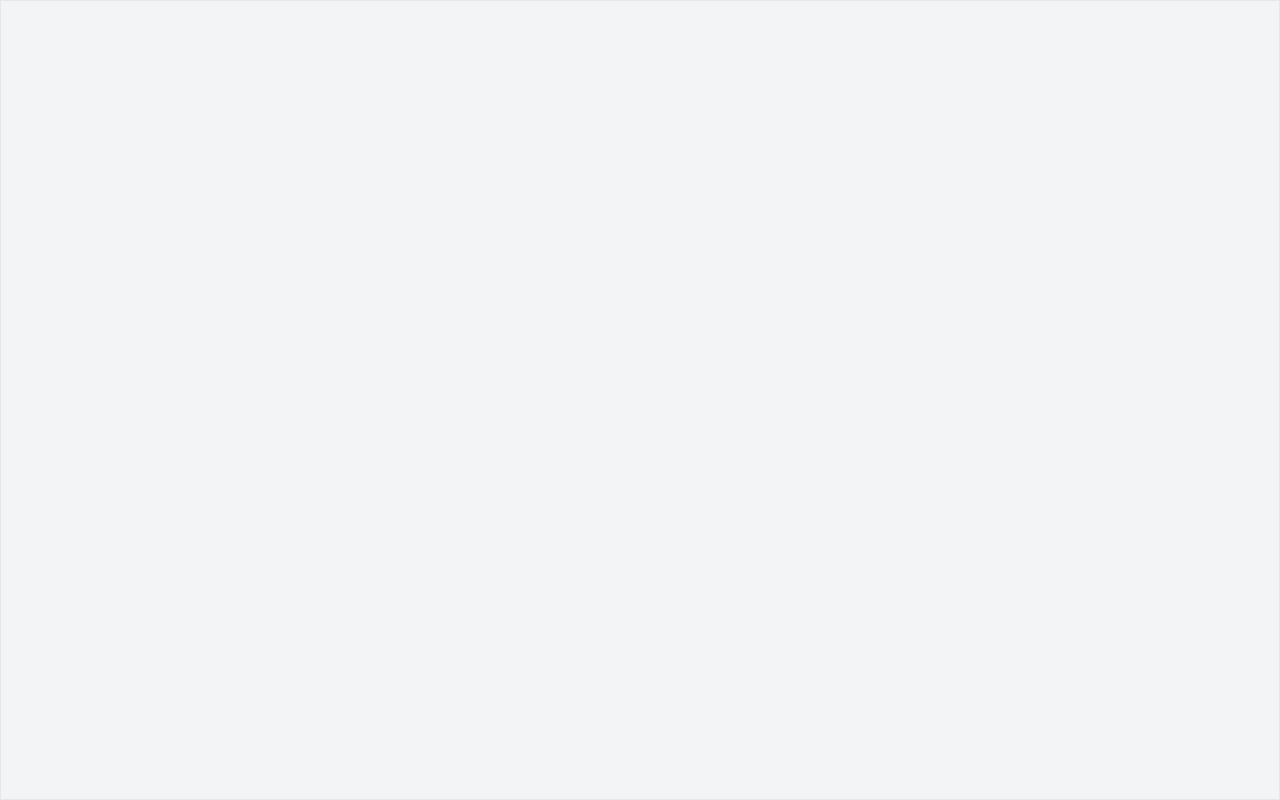
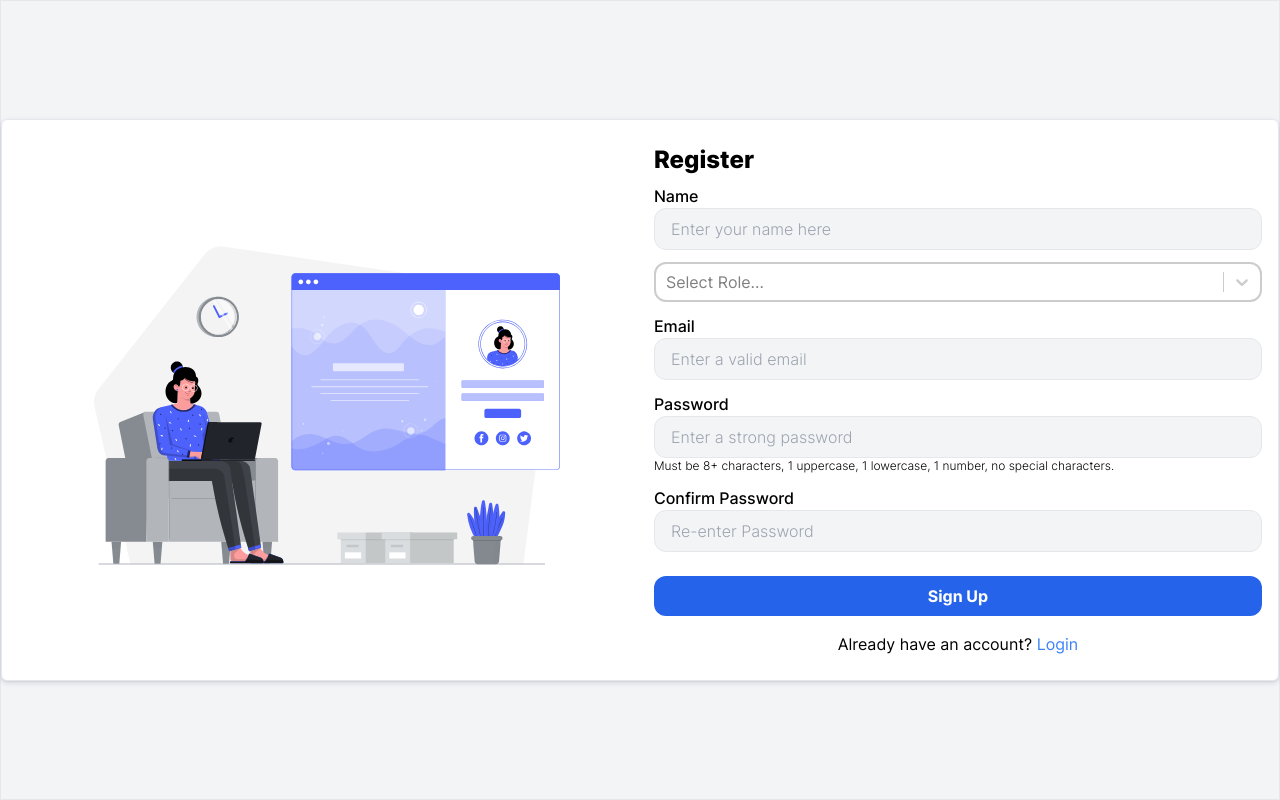
Before and after one commit to Yagi91/Bug-spy, a React (Create React App) app: page /register in a window 1280 px wide. Before the commit this address had no page. Built offline with nearby package versions, Linux system fonts and the light colour scheme.

Commit message:
Make register endpoint with its component, the goal is to ensure 2 seperate pages for register and login

```diff
--- a/src/App.tsx
+++ b/src/App.tsx
@@ -10,6 +10,7 @@ import ProjectPage from "./Pages/Projects";
 import ProjectDetailsPage from "./Pages/ProjectDetails";
 import MyTicketsPage from "./Pages/MyTickets";
 import Layout from "./Pages/Layout";
+import Register from "./Pages/Register";
 
 function App() {
   return (
@@ -20,6 +21,7 @@ function App() {
           {["/auth"].map((path) => (
             <Route key={path} path={path} element={<LoginPage />} />
           ))}
+          <Route path="/register" element={<Register />} />
           {/* <Route element={<ParentRoute />}>
             <Route path="/" element={<LoginPage />} />
           </Route> */}
--- /dev/null
+++ b/src/Pages/Register.tsx
@@ -0,0 +1,71 @@
+import * as React from "react";
+import Register from "../features/profile/register";
+import person from "../features/auth/images/user-login.svg";
+import { useNavigate } from "react-router-dom";
+
+const passwordFormatChecker = (password: string): boolean => {
+  const passwordFormat = /^(?=.*[a-z])(?=.*[A-Z])(?=.*\d)[a-zA-Z\d]{8,}$/;
+  return passwordFormat.test(password);
+};
+
+export default function RegisterPage() {
+  const navigate = useNavigate();
+
+  const handleRegisterForm = async (
+    event: React.FormEvent<HTMLFormElement>
+  ) => {
+    event.preventDefault();
+    const name: string = event.currentTarget.fullName.value;
+    const role: string = event.currentTarget.myRole.value;
+    const email: string = event.currentTarget.email.value;
+    const password: string = event.currentTarget.password.value;
+    const passwordCheck: string = event.currentTarget["password-check"].value;
+    const isPasswordValid = passwordFormatChecker(password);
+    // if (isPasswordValid && password === passwordCheck) {
+    //   //Hit the backend and submit the form
+    //   dispatch(
+    //     registerUser({ email: email.toLocaleLowerCase(), password, role, name })
+    //   );
+    // } else if (!isPasswordValid) {
+    //   errorAction(
+    //     "Password must be at least 8 characters long, contain at least one uppercase letter, one lowercase letter, and one number"
+    //   );
+    //   return;
+    // } else if (password !== passwordCheck) {
+    //   errorAction("Passwords do not match");
+    //   return;
+    // }
+  };
+  const handleFormChange = (event: React.ChangeEvent<HTMLInputElement>) => {
+    // if (error) {
+    //   dispatch(errorAction(""));
+    // }
+    return;
+  };
+  return (
+    <div className="container mx-auto flex h-full items-center justify-center">
+      <section className="flex h-fit items-center gap-3 rounded-md border bg-white p-2 shadow-[rgba(50,_50,_105,_0.15)_0px_2px_5px_0px,_rgba(0,_0,_0,_0.05)_0px_1px_1px_0px]">
+        <div className=" hidden w-1/2 sm:block">
+          <img src={person} alt="a person" />
+        </div>
+        <div className=" mx-auto w-3/4 p-2 sm:w-1/2 ">
+          <Register
+            handleSubmit={handleRegisterForm}
+            handleChange={handleFormChange}
+            registerStatus={"loading"}
+            error={""}
+          />
+          <p className="mt-2 p-2">
+            Already have an account?{" "}
+            <button
+              className="text-primary-500"
+              onClick={() => navigate("/auth")}
+            >
+              Login
+            </button>
+          </p>
+        </div>
+      </section>
+    </div>
+  );
+}
--- a/src/features/auth/auth-helper.ts
+++ b/src/features/auth/auth-helper.ts
@@ -3,7 +3,7 @@ import { signout } from "./api-auth";
 function authenticate(jwt: any, cb: any) {
     if (typeof window !== "undefined")
         sessionStorage.setItem("jwt", JSON.stringify(jwt));
-    cb()
+    cb();
 };
 
 function isAuthenticated() {
--- a/src/features/auth/auth.tsx
+++ b/src/features/auth/auth.tsx
@@ -24,6 +24,7 @@ export default function Auth({ authType }: Props) {
     console.log("authType", authType);
     dispatch(errorAction(""));
   }, [authType, dispatch]);
+
   const passwordFormatChecker = (password: string): boolean => {
     const passwordFormat = /^(?=.*[a-z])(?=.*[A-Z])(?=.*\d)[a-zA-Z\d]{8,}$/;
     return passwordFormat.test(password);
@@ -63,7 +64,7 @@ export default function Auth({ authType }: Props) {
       return;
     } else if (password !== passwordCheck) {
       errorAction("Passwords do not match");
-      return console.log("Passwords do not match");
+      return;
     }
   };
   const handleFormChange = (event: React.ChangeEvent<HTMLInputElement>) => {
--- a/src/features/auth/authSlice.ts
+++ b/src/features/auth/authSlice.ts
@@ -1,5 +1,6 @@
 import { createAsyncThunk, createSlice, PayloadAction } from "@reduxjs/toolkit";
 import { RootState } from "../../app/store";
+import { create } from "../profile/api-user";
 
 export interface AuthState {
   status: "Typing" | "Loading" | "Success";
@@ -45,6 +46,7 @@ export const loginUser = createAsyncThunk(
     }
   }
 );
+//
 export const registerUser = createAsyncThunk(
   "auth/register",
   async (
@@ -52,9 +54,11 @@ export const registerUser = createAsyncThunk(
     thunkAPI
   ) => {
     try {
-      const delay = (ms: number) => new Promise((res) => setTimeout(res, ms));
-      await delay(2000);
-      return { email, name, role };
+      // const delay = (ms: number) => new Promise((res) => setTimeout(res, ms));
+      const data = await create({ email, password, name, role });
+      // await delay(2000);
+      // return { email, name, role };
+      return data;
     } catch (error: any) {
       return thunkAPI.rejectWithValue(error.message);
     }
--- /dev/null
+++ b/src/features/profile/register.tsx
@@ -0,0 +1,110 @@
+import React from "react";
+import { SimpleInput } from "../common/common";
+import Select from "react-select";
+
+interface Props {
+  handleSubmit: (event: React.FormEvent<HTMLFormElement>) => void;
+  registerStatus: string;
+  error?: string;
+  handleChange: (event: React.ChangeEvent<HTMLInputElement>) => void;
+}
+
+export default function Register({
+  handleSubmit,
+  registerStatus,
+  error,
+  handleChange,
+}: Props) {
+  const [password, setPassword] = React.useState<string>("");
+  const isLoggedIn = registerStatus === "Success";
+  const isLoading = registerStatus === "Loading";
+
+  const handlePassword = (event: React.ChangeEvent<HTMLInputElement>) => {
+    setPassword(event.target.value);
+    // handleChange(event);
+  };
+
+  interface Options {
+    value: string;
+    label: string;
+  }
+
+  const options: Options[] = [
+    { value: "Developer", label: "Developer" },
+    { value: "Tester", label: "Tester" },
+    { value: "Lead", label: "Lead" },
+    { value: "Manager", label: "Manager" },
+  ];
+
+  if (isLoggedIn) return <h1>Sign Up Success</h1>;
+  return (
+    <form onSubmit={handleSubmit}>
+      <fieldset className="flex flex-col gap-3">
+        <legend className="py-2 text-left text-2xl font-extrabold">
+          Register
+        </legend>
+        <SimpleInput
+          handleChange={handleChange}
+          type="text"
+          name="fullName"
+          placeholder="Enter your name here"
+          required={true}
+          label="Name"
+          extraClass="invalid:ring-red-300 w-full"
+        />
+        <Select
+          options={options}
+          placeholder="Select Role..."
+          onChange={(e) => console.log(e)}
+          styles={{
+            control: (baseStyles, state) => ({
+              ...baseStyles,
+              // borderColor: state.isFocused ? "grey" : "red",
+              borderRadius: "0.75rem",
+              borderWidth: "2px",
+              textAlign: "left",
+            }),
+            option: (baseStyles, state) => ({
+              ...baseStyles,
+              borderRadius: state.isSelected ? "0.75rem" : "0",
+            }),
+          }}
+        />
+        <SimpleInput
+          handleChange={handleChange}
+          type="email"
+          name="email"
+          placeholder="Enter a valid email"
+          required={true}
+          label="Email"
+          extraClass="invalid:ring-red-300 w-full"
+        />
+
+        <SimpleInput
+          handleChange={handlePassword}
+          type="password"
+          name="password"
+          placeholder="Enter a strong password"
+          required={true}
+          label="Password"
+          extraClass="invalid:ring-red-300 valid:ring-accent-300 w-full"
+          pattern="^(?=.*[a-z])(?=.*[A-Z])(?=.*\d)[a-zA-Z\d]{8,}$"
+          extraInfo="Must be 8+ characters, 1 uppercase, 1 lowercase, 1 number, no special characters."
+        />
+        <SimpleInput
+          type="password"
+          name="password-check"
+          placeholder="Re-enter Password"
+          required={true}
+          label="Confirm Password"
+          extraClass="invalid:ring-secondary-300 w-full"
+          pattern={password}
+        />
+        <div className="test-xs color-secondary-300 font-medium ">{error}</div>
+        <button className="btn-primary w-full" type="submit">
+          {isLoading ? "Registering" : "Sign Up"}
+        </button>
+      </fieldset>
+    </form>
+  );
+}
```
Also changed, not shown: src/features/profile/api-user.ts (+5 -6 lines).
